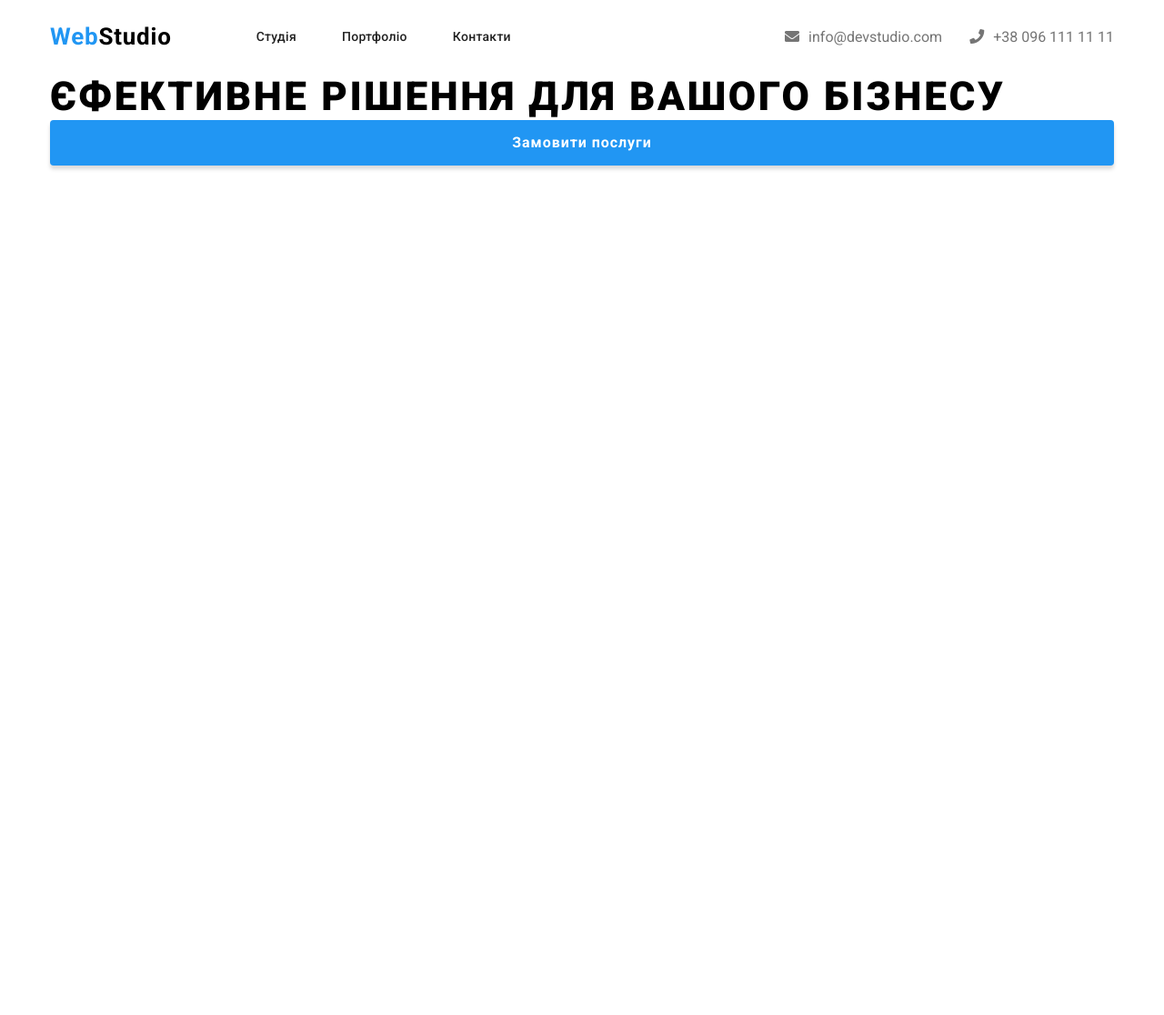
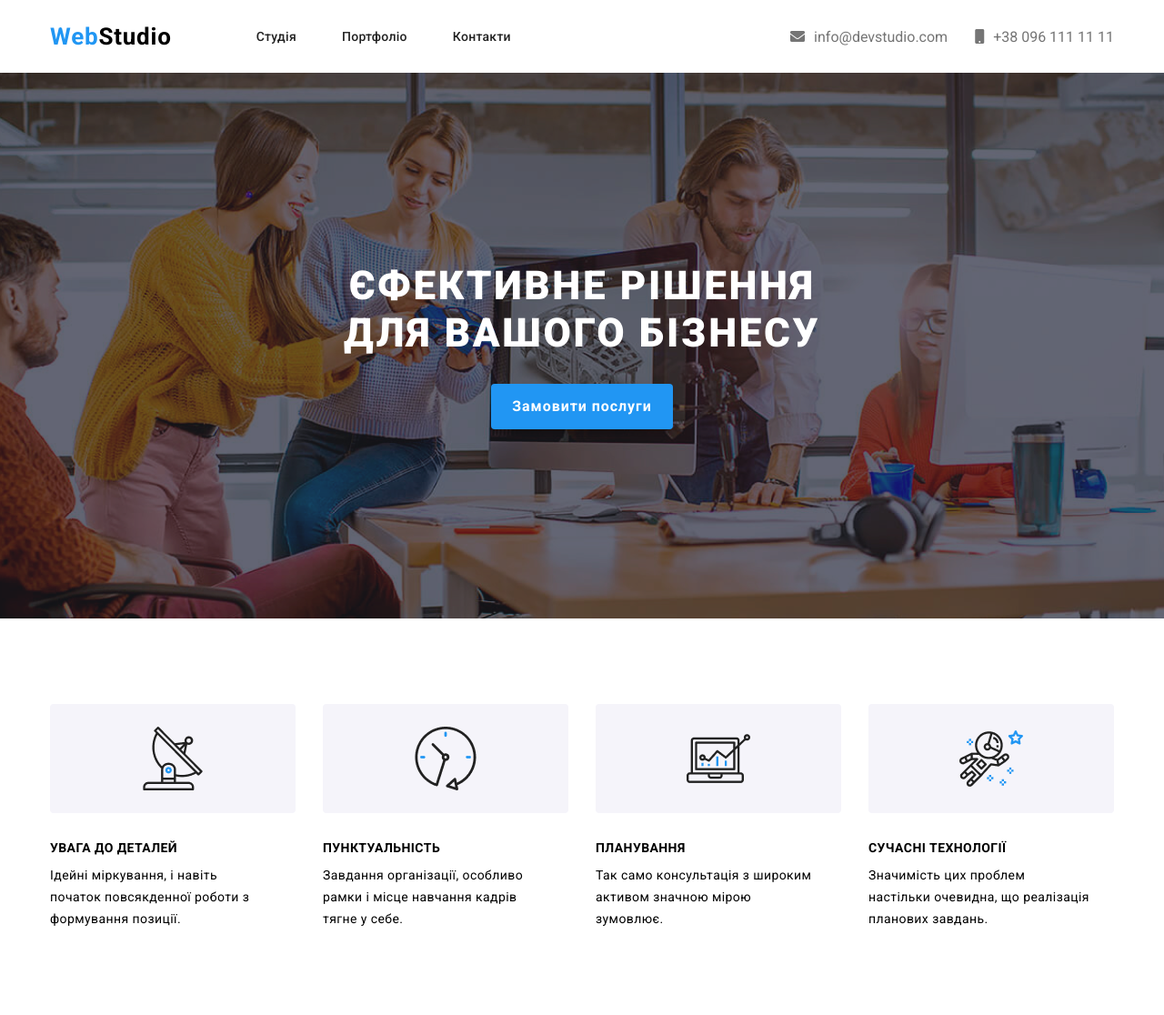
Before and after one commit to nazarko310/front-end, a PHP site: page / in a window 1280 px wide. Shown: the whole page at 91% size. Before the commit the page ends 187 px from the top, so only its background shows below. Run offline with PHP 8.4, Linux system fonts and the light colour scheme; some libraries are stand-ins or nearby versions.

Commit message:
webstudio

```diff
--- a/WebStudio/index.html
+++ b/WebStudio/index.html
@@ -40,11 +40,10 @@
                         <a href="mailto:info@devstudio.com">info@devstudio.com</a>
                     </div>
                     <div class="header__contact-mobile">
-                        <i class="fas fa-phone"></i>
+                        <i class="fas fa-mobile"></i>
                         <a href="tel:+380961111111">+38 096 111 11 11</a>
                     </div>
                 </div>
-
             </div>
 
         </div>
@@ -53,16 +52,49 @@
     <main id="main">
 
         <section>
-            <div class="intro">
-                <div class="intro__bg">
-                    <div class="container">
-                        <div class="intro__content">
-                            <h1>Єфективне рішення для вашого бізнесу</h1>
-                            <a href="" class="btn intro__btn btn_text">Замовити послуги</a>
-                        </div>
+            <div class="intro mb-94">
+                <div class="container">
+                    <div class="intro__content">
+                        <h1>Єфективне рішення для вашого бізнесу</h1>
+                        <a href="#" class="btn intro__btn btn_text">Замовити послуги</a>
                     </div>
                 </div>
             </div>
+        </section>
+
+        <section>
+            <div class="benefits mb-94">
+                <div class="container">
+                    <div class="benefits__inner">
+
+                        <div class="benefits__element">
+                            <div class="benefits__element-img"><img src="img/benefits/Group.png" alt="benefits_logo"></div>
+                            <h3>Увага до деталей</h3>
+                            <p>Ідейні міркування, і навіть початок повсякденної роботи з формування позиції.</p>
+                        </div>
+
+                        <div class="benefits__element">
+                            <div class="benefits__element-img"><img src="img/benefits/clock.png" alt="benefits_logo"></div>
+                            <h3>Пунктуальність</h3>
+                            <p>Завдання організації, особливо рамки і місце навчання кадрів тягне у себе.</p>
+                        </div>
+
+                        <div class="benefits__element">
+                            <div class="benefits__element-img"><img src="img/benefits/diagram.png" alt="benefits_logo"></div>
+                            <h3>Планування</h3>
+                            <p>Так само консультація з широким активом значною мірою зумовлює.</p>
+                        </div>
+
+                        <div class="benefits__element">
+                            <div class="benefits__element-img"><img src="img/benefits/astronaut.png" alt="benefits_logo"></div>
+                            <h3>Сучасні технології</h3>
+                            <p>Значимість цих проблем настільки очевидна, що реалізація планових завдань.</p>
+                        </div>
+
+                    </div>
+                </div>
+            </div>
+
         </section>
 
 
--- a/WebStudio/style.css
+++ b/WebStudio/style.css
@@ -72,6 +72,10 @@ a {
     max-width: 1170px;
     margin: 0 auto;
     padding: 0 15px;
+}
+
+.mb-94 {
+    margin-bottom: 94px;
 }
 
 /*header*/
@@ -161,3 +165,83 @@ a {
 
 
 /*header*/
+
+/*intro*/
+
+.intro {
+    height: 600px;
+    background: url("img/intro.png") center no-repeat;
+    position: relative;
+    z-index: 1;
+
+    display: flex;
+    flex-direction: column;
+    justify-content: center;
+    align-items: center;
+}
+
+.intro:after {
+    max-width: 1600px;
+    width: 100%;
+    height: 100%;
+
+    background: rgba(47, 48, 58, 0.4);
+
+    position: absolute;
+    content: "";
+    top: 0;
+    left: 50%;
+    transform: translateX(-50%);
+    z-index: -1;
+
+}
+
+.intro__content {
+    max-width: 620px;
+    text-align: center;
+}
+
+.intro__content h1 {
+    margin-bottom: 30px;
+    color: #FFFFFF;
+}
+
+.intro__btn {
+    width: 200px;
+    margin: 0 auto;
+}
+
+
+/*intro*/
+
+/*benefits*/
+
+.benefits__inner {
+    display: flex;
+    flex-wrap: wrap;
+    gap: 30px;
+}
+
+.benefits__element {
+    width: calc((270 / 1170) * 100%);
+}
+
+.benefits__element-img {
+    margin-bottom: 30px;
+    background: #F5F4FA;
+    border-radius: 4px;
+    display: flex;
+    justify-content: center;
+}
+
+.benefits__element-img img {
+    margin: 25px auto;
+}
+
+.benefits__element p {
+    margin-top: 10px;
+    line-height: 24px;
+    max-width: 243px;
+}
+
+/*benefits*/
```
Also changed, not shown: WebStudio/img/benefits/Group.png (added), WebStudio/img/benefits/astronaut.png (added), WebStudio/img/benefits/clock.png (added), WebStudio/img/benefits/diagram.png (added).
